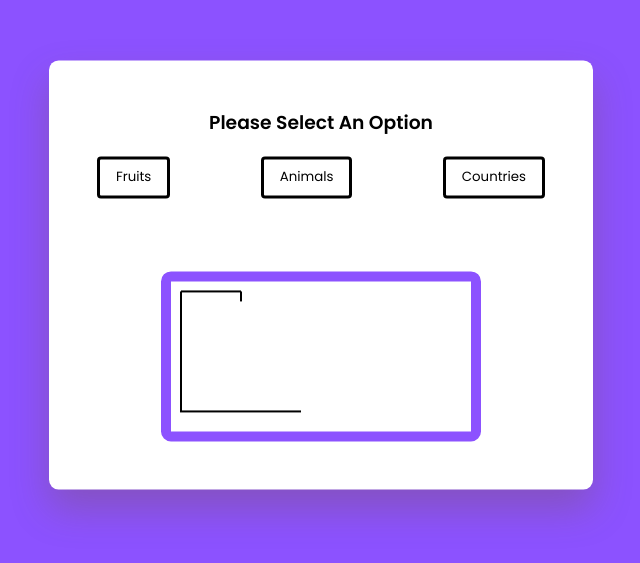
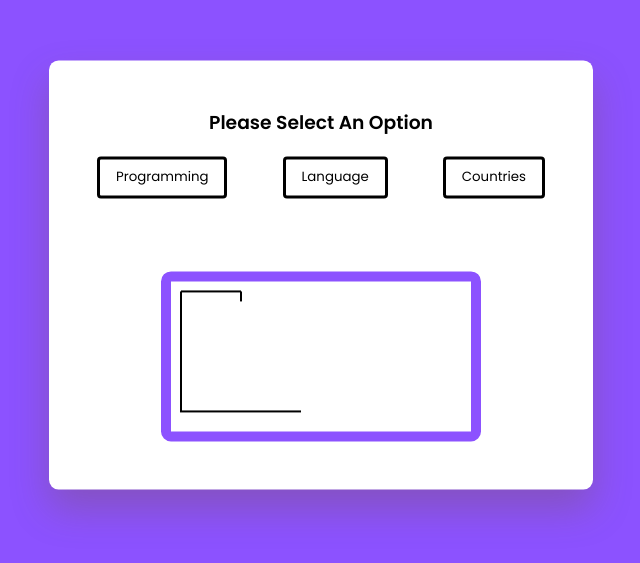
Before and after one commit to ketan270/HANGMAN-GAME, a plain HTML site: page index.html in a window 1280 px wide. Shown: the part 125-688 px from the top of the page, without its empty margins (319-959 px from the left). Drawn offline with Linux system fonts and the light colour scheme.

Commit message:
Making Hangman using Html , css and javascript

```diff
--- a/script.js
+++ b/script.js
@@ -9,7 +9,7 @@ const resultText = document.getElementById("result-text");
 
 //Options values for buttons
 let options = {
-  fruits: [
+    Programming: [
     "Apple",
     "Blueberry",
     "Mandarin",
@@ -17,8 +17,8 @@ let options = {
     "Pomegranate",
     "Watermelon",
   ],
-  animals: ["Hedgehog", "Rhinoceros", "Squirrel", "Panther", "Walrus", "Zebra"],
-  countries: [
+  Language: ["Hedgehog", "Rhinoceros", "Squirrel", "Panther", "Walrus", "Zebra"],
+  Countries: [
     "India",
     "Hungary",
     "Kyrgyzstan",
```
Also changed, not shown: index.html (+0 -3 lines), README.md (deleted).
